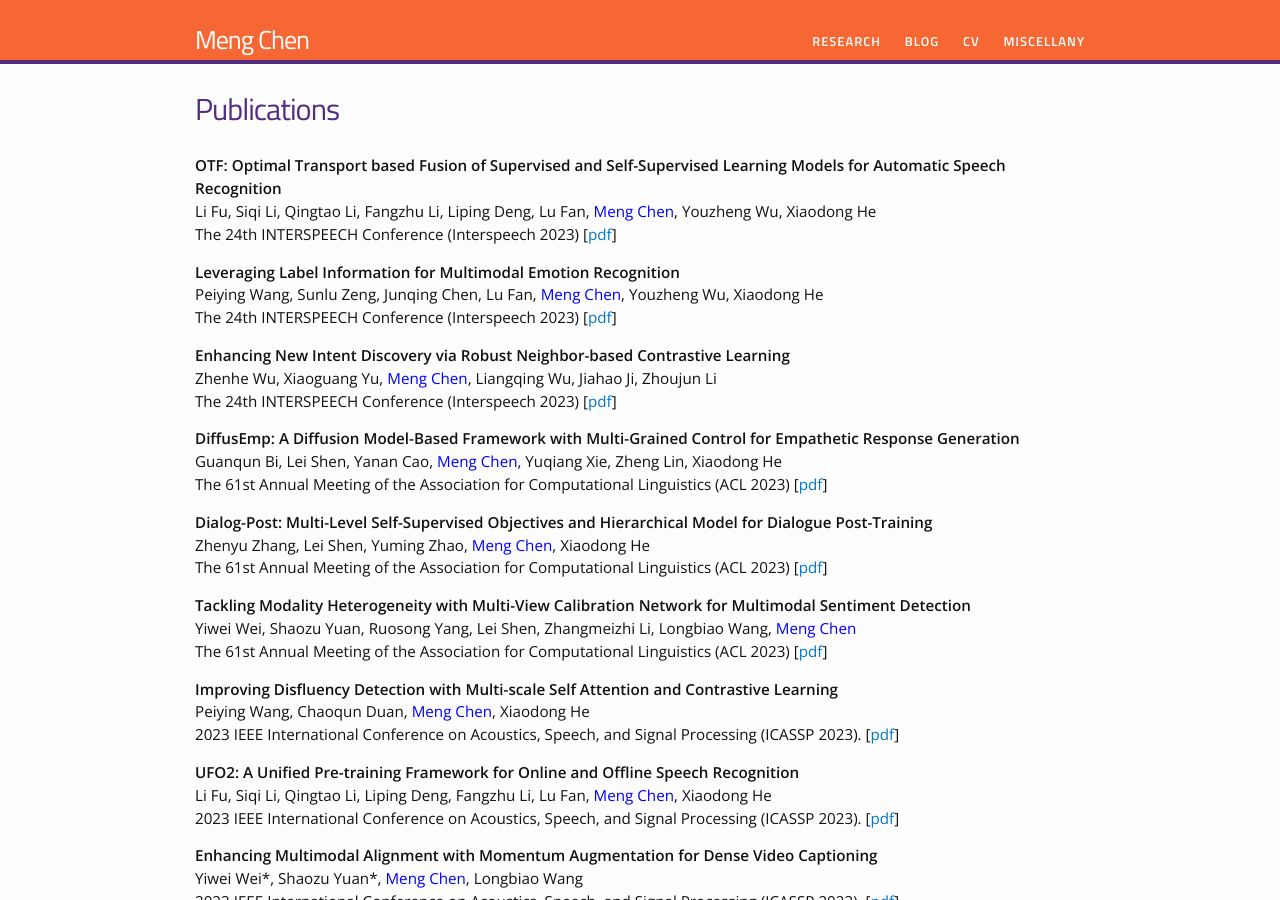
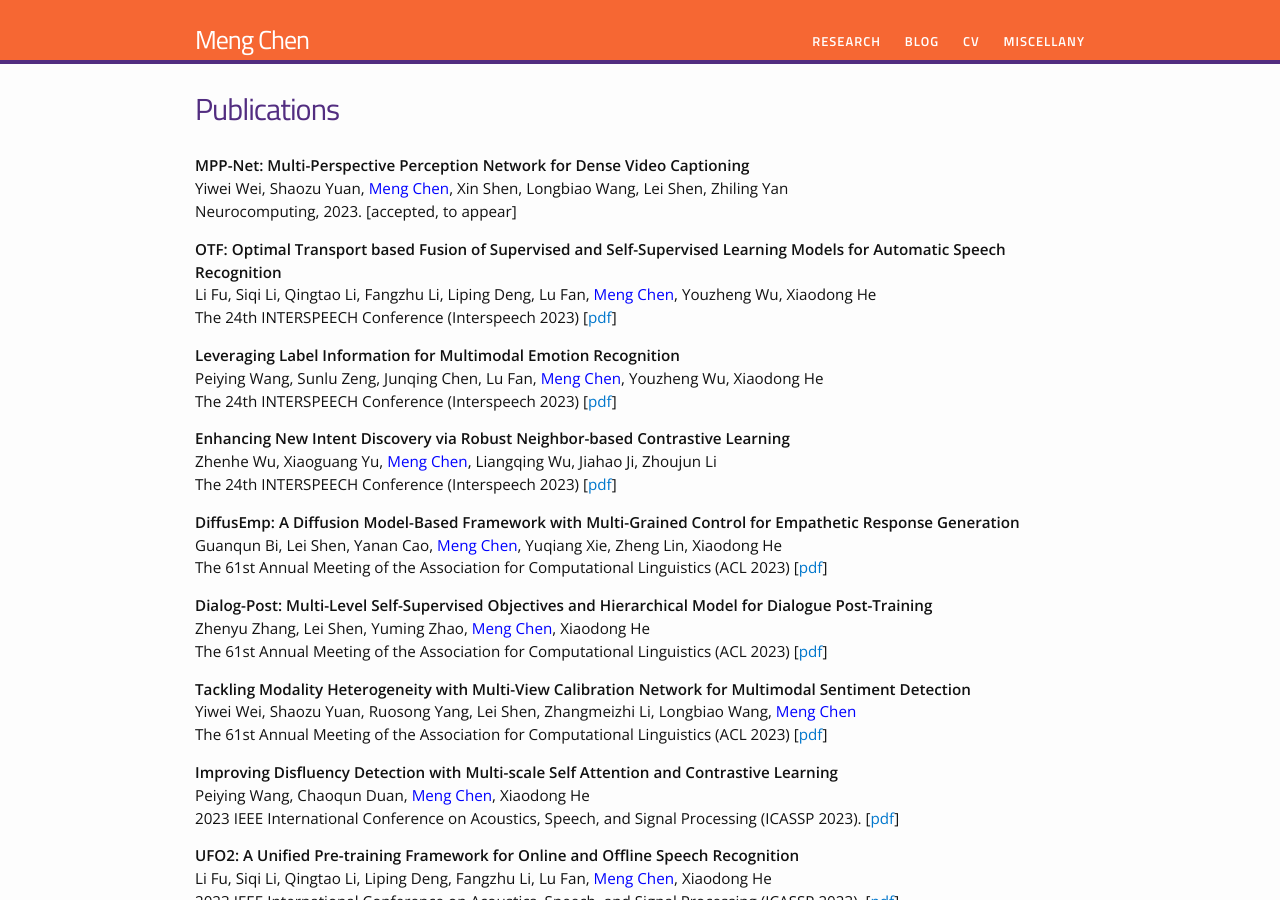
Before and after one commit to chenmengdx/chenmengdx.github.io, a Jekyll site: the page built from research.md, in a window 1280 px wide and 900 px high. Built offline with Jekyll 4.4.1, drawn with Linux system fonts in a browser that asks for light colours.

Commit message:
update publication

```diff
--- a/research.md
+++ b/research.md
@@ -5,6 +5,13 @@ permalink: /research/
 ---
 
 <div>
+
+
+<p>
+<b> MPP-Net: Multi-Perspective Perception Network for Dense Video Captioning </b> <br />
+Yiwei Wei, Shaozu Yuan, <font color="blue">Meng Chen</font>, Xin Shen, Longbiao Wang, Lei Shen, Zhiling Yan <br />
+Neurocomputing, 2023. [accepted, to appear]
+</p>
 
 <p>
 <b> OTF: Optimal Transport based Fusion of Supervised and Self-Supervised Learning Models for Automatic Speech Recognition </b> <br />
```
Also changed, not shown: 1 other file.
